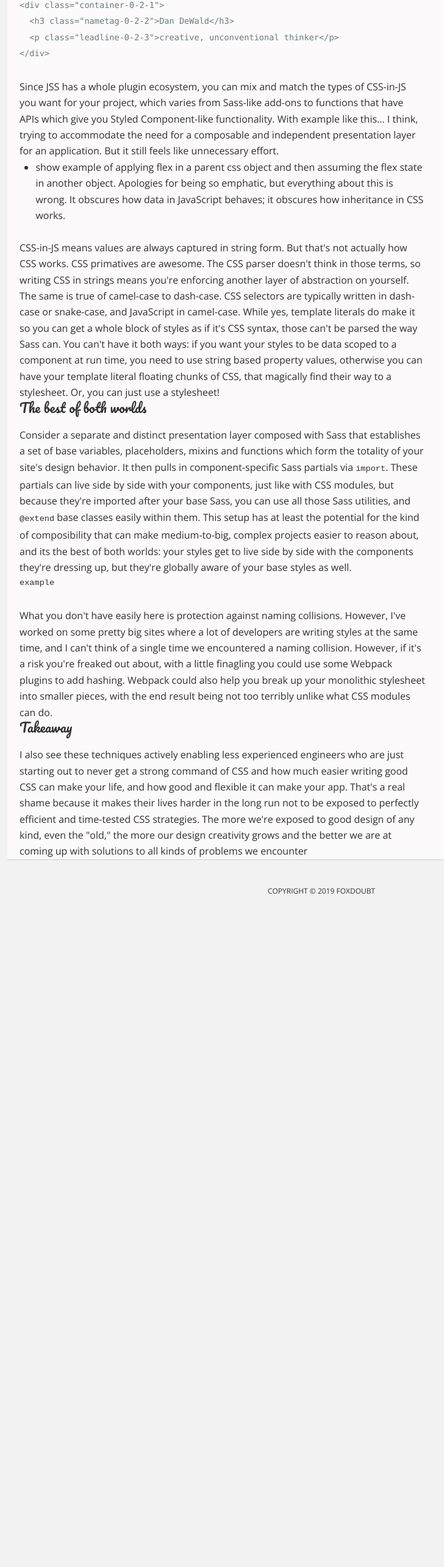
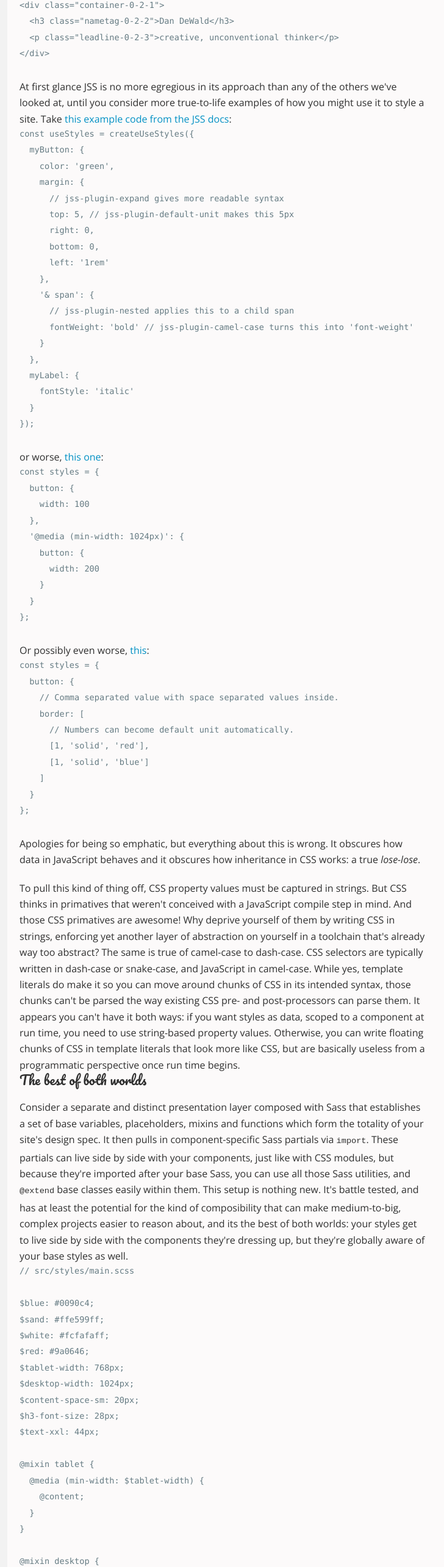
Before and after one commit to foxdoubt/foxdoubt.io, a Gatsby site: page /smart-techniques-dumb-css/ in a window 1280 px wide. Shown: the part 5733-8302 px from the top of the page at 61% size, without its empty margins (113-841 px from the left). Before the commit the page ends 7244 px from the top, so only its background shows below. Built offline with nearby package versions, Linux system fonts and the light colour scheme; Gatsby itself is replaced by a stand-in of ours; some packages are replaced by stand-ins of ours; code samples lack their colours.

Commit message:
Finish full outline draft of blog 99%

````diff
--- a/content/blog/smart-techniques-dumb-css/index.md
+++ b/content/blog/smart-techniques-dumb-css/index.md
@@ -195,18 +195,140 @@ And the markup itself
 </div>
 ```
 
-Since JSS has a whole plugin ecosystem, you can mix and match the types of CSS-in-JS you want for your project, which varies from Sass-like add-ons to functions that have APIs which give you Styled Component-like functionality. With example like this... I think, trying to accommodate the need for a composable and independent presentation layer for an application. But it still feels like unnecessary effort.
+At first glance JSS is no more egregious in its approach than any of the others we've looked at, until you consider more true-to-life examples of how you might use it to style a site. Take <a href="https://cssinjs.org/react-jss#basic" target=_blank>this example code from the JSS docs</a>:
 
-- show example of applying flex in a parent css object and then assuming the flex state in another object. Apologies for being so emphatic, but everything about this is wrong. It obscures how data in JavaScript behaves; it obscures how inheritance in CSS works.
+```javascript
+const useStyles = createUseStyles({
+  myButton: {
+    color: 'green',
+    margin: {
+      // jss-plugin-expand gives more readable syntax
+      top: 5, // jss-plugin-default-unit makes this 5px
+      right: 0,
+      bottom: 0,
+      left: '1rem'
+    },
+    '& span': {
+      // jss-plugin-nested applies this to a child span
+      fontWeight: 'bold' // jss-plugin-camel-case turns this into 'font-weight'
+    }
+  },
+  myLabel: {
+    fontStyle: 'italic'
+  }
+});
+```
 
-CSS-in-JS means values are always captured in string form. But that's not actually how CSS works. CSS primatives are awesome. The CSS parser doesn't think in those terms, so writing CSS in strings means you're enforcing another layer of abstraction on yourself. The same is true of camel-case to dash-case. CSS selectors are typically written in dash-case or snake-case, and JavaScript in camel-case. While yes, template literals do make it so you can get a whole block of styles as if it's CSS syntax, those can't be parsed the way Sass can. You can't have it both ways: if you want your styles to be data scoped to a component at run time, you need to use string based property values, otherwise you can have your template literal floating chunks of CSS, that magically find their way to a stylesheet. Or, you can just use a stylesheet!
+or worse, <a href="https://cssinjs.org/jss-syntax?v=v10.0.0#media-queries" target=_blank>this one</a>:
+
+```javascript
+const styles = {
+  button: {
+    width: 100
+  },
+  '@media (min-width: 1024px)': {
+    button: {
+      width: 200
+    }
+  }
+};
+```
+
+Or possibly even worse, <a href="https://cssinjs.org/jss-syntax?v=v10.0.0#comma-separated-values" target=_blank>this</a>:
+
+```javascript
+const styles = {
+  button: {
+    // Comma separated value with space separated values inside.
+    border: [
+      // Numbers can become default unit automatically.
+      [1, 'solid', 'red'],
+      [1, 'solid', 'blue']
+    ]
+  }
+};
+```
+
+Apologies for being so emphatic, but everything about this is wrong. It obscures how data in JavaScript behaves and it obscures how inheritance in CSS works: a true _lose-lose_.
+
+To pull this kind of thing off, CSS property values must be captured in strings. But CSS thinks in primatives that weren't conceived with a JavaScript compile step in mind. And those CSS primatives are awesome! Why deprive yourself of them by writing CSS in strings, enforcing yet another layer of abstraction on yourself in a toolchain that's already way too abstract? The same is true of camel-case to dash-case. CSS selectors are typically written in dash-case or snake-case, and JavaScript in camel-case. While yes, template literals do make it so you can move around chunks of CSS in its intended syntax, those chunks can't be parsed the way existing CSS pre- and post-processors can parse them. It appears you can't have it both ways: if you want styles as data, scoped to a component at run time, you need to use string-based property values. Otherwise, you can write floating chunks of CSS in template literals that look more like CSS, but are basically useless from a programmatic perspective once run time begins.
 
 ### The best of both worlds
 
-Consider a separate and distinct presentation layer composed with Sass that establishes a set of base variables, placeholders, mixins and functions which form the totality of your site's design behavior. It then pulls in component-specific Sass partials via `import`. These partials can live side by side with your components, just like with CSS modules, but because they're imported after your base Sass, you can use all those Sass utilities, and `@extend` base classes easily within them. This setup has at least the potential for the kind of composibility that can make medium-to-big, complex projects easier to reason about, and its the best of both worlds: your styles get to live side by side with the components they're dressing up, but they're globally aware of your base styles as well.
+Consider a separate and distinct presentation layer composed with Sass that establishes a set of base variables, placeholders, mixins and functions which form the totality of your site's design spec. It then pulls in component-specific Sass partials via `import`. These partials can live side by side with your components, just like with CSS modules, but because they're imported after your base Sass, you can use all those Sass utilities, and `@extend` base classes easily within them. This setup is nothing new. It's battle tested, and has at least the potential for the kind of composibility that can make medium-to-big, complex projects easier to reason about, and its the best of both worlds: your styles get to live side by side with the components they're dressing up, but they're globally aware of your base styles as well.
 
+```scss
+// src/styles/main.scss
+
+$blue: #0090c4;
+$sand: #ffe599ff;
+$white: #fcfafaff;
+$red: #9a0646;
+$tablet-width: 768px;
+$desktop-width: 1024px;
+$content-space-sm: 20px;
+$h3-font-size: 28px;
+$text-xxl: 44px;
+
+@mixin tablet {
+  @media (min-width: $tablet-width) {
+    @content;
+  }
+}
+
+@mixin desktop {
+  @media (min-width: $desktop-width) {
+    @content;
+  }
+}
+
+import './component-styles';
 ```
-example
+
+```scss
+// src/styles/component-styles/_index.scss
+
+import './../../src/components/bio';
+import './../../src/components/image';
+import './../../src/components/footer';
+// etc!
+```
+
+In your partials, compose small custom rules that take advantage of everything in scope from `main.scss` by way of the import:
+
+**src/components/bio/\_index.scss**
+
+```scss
+.profile {
+  margin: $content-space-sm 0 0 $content-space-sm;
+}
+.nametag-container {
+  .nametag {
+    font-size: $h3-heading-font-size;
+    @include tablet {
+      font-size: $text-xxl;
+    }
+  }
+}
+```
+
+Then finally hook into the styles with simple class names in React.
+
+**src/components/bio/index.js**
+
+```jsx
+import React from 'react';
+
+const Bio = ({ nametag, leadline }) => (
+  <div className='profile'>
+    <div className='nametag-container'>
+      <h3 className='nametag'>{nametag}</h3>
+      <p>{leadline}</p>
+    </div>
+  </div>
+);
+
+export default Bio;
 ```
 
 What you don't have easily here is protection against naming collisions. However, I've worked on some pretty big sites where a lot of developers are writing styles at the same time, and I can't think of a single time we encountered a naming collision. However, if it's a risk you're freaked out about, with a little finagling you could use some Webpack plugins to add hashing. Webpack could also help you break up your monolithic stylesheet into smaller pieces, with the end result being not too terribly unlike what CSS modules can do.
````
